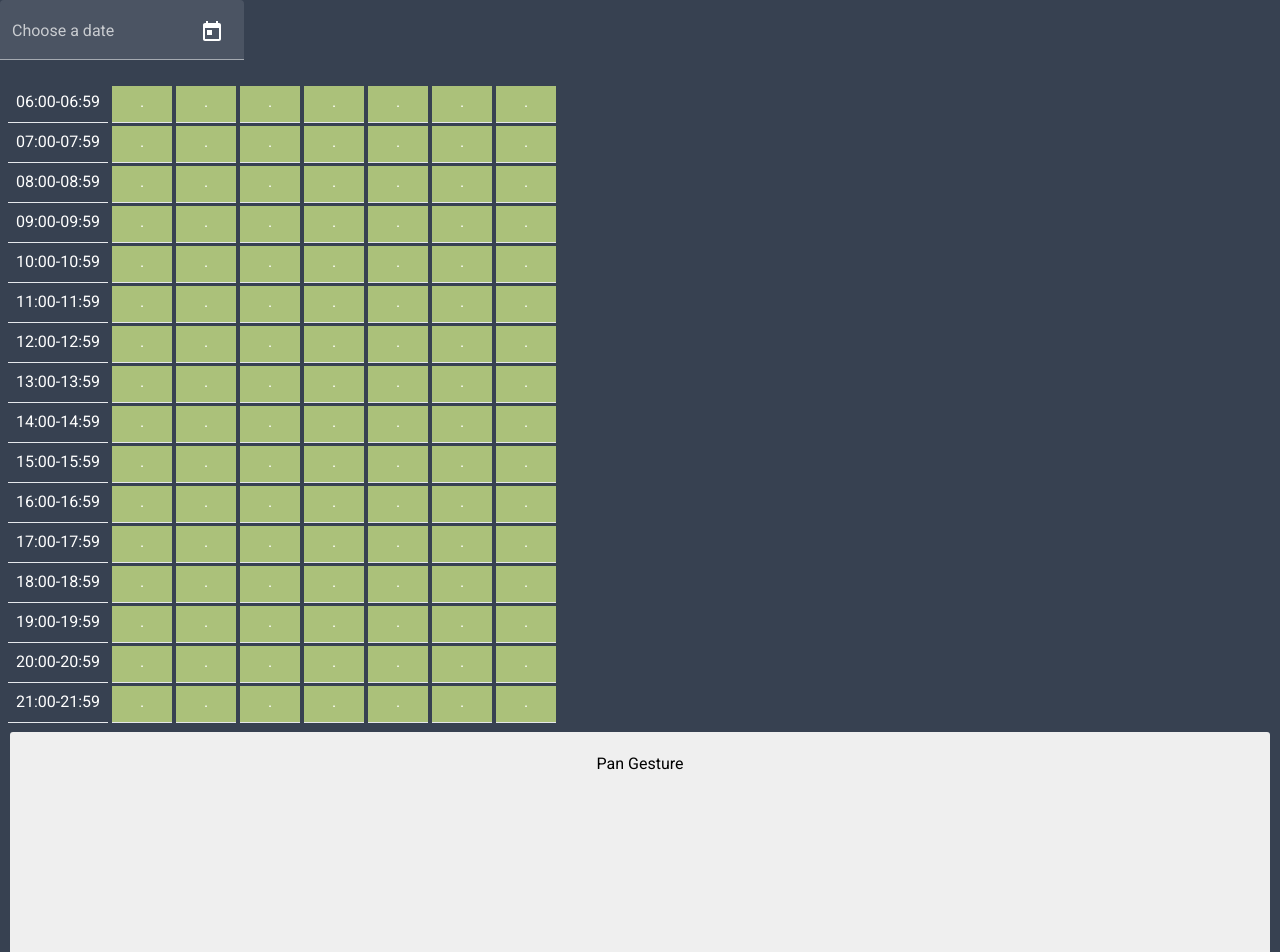
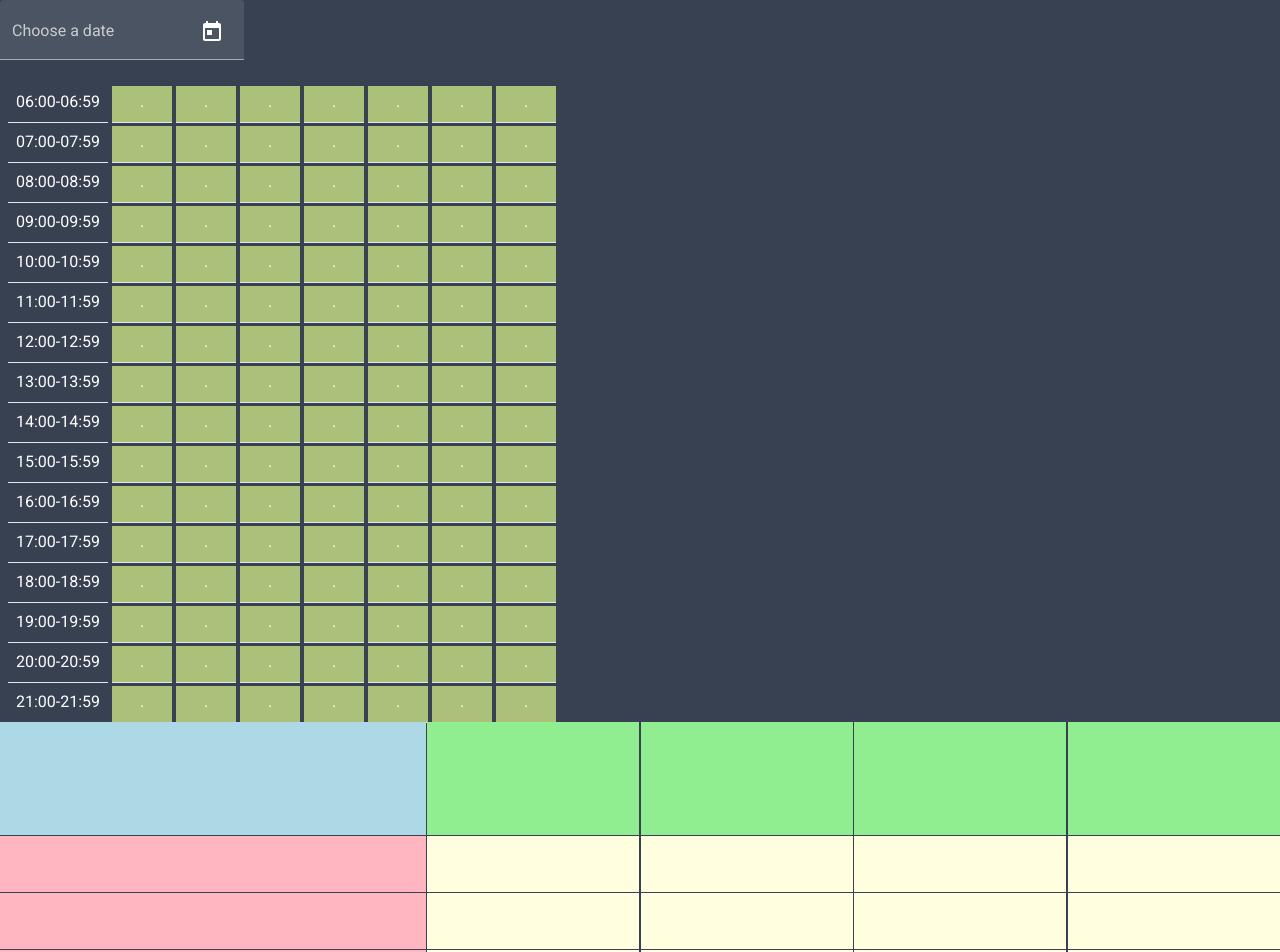
Before and after one commit to DonCorleone/laundry-reservation, an Angular app: page / in a window 1280 px wide. Shown: the top 952 px of the page. Built offline with nearby package versions, Linux system fonts and the light colour scheme.

Commit message:
semi manual grid

```diff
--- a/src/app/app.component.html
+++ b/src/app/app.component.html
@@ -1,10 +1,6 @@
 <div class="flex-col bg-gray-700 w-full">
   <app-calendar></app-calendar>
   <app-park></app-park>
-  <div class="gesture__zone" (pan)="onPan($event)" (tap)="onTap($event)">
-    <h1>Pan Gesture</h1>
-    <p [innerHTML]="eventText"></p>
-  </div>
 
   <div
     class="gesture__indicator"
@@ -17,13 +13,15 @@
     [@indicatorState]="indicator.state"></div>
 
 
-  <!--mat-grid-list cols="4" rowHeight="100px">
+  <mat-grid-list cols="6" rowHeight="fit" style="height: 100vh">
     <mat-grid-tile
-      *ngFor="let tile of tiles"
-      [colspan]="tile.cols"
-      [rowspan]="tile.rows"
+      *ngFor="let tile of tiles; index as ix"
+      [colspan]="ix % 5 === 0 ? 2: 1"
+      [rowspan]="ix <= 4 ? 2: 1"
       [style.background]="tile.color">
-      <div class="example-ripple-container mat-elevation-z4 bg-red"
+      <app-hour-header *ngIf="ix % 5 === 0"></app-hour-header>
+      <app-hour *ngIf="ix % 5 !== 0"></app-hour>
+      <!--div class="example-ripple-container mat-elevation-z4 bg-red"
            matRipple
            [matRippleCentered]="centered"
            [matRippleDisabled]="disabled"
@@ -31,9 +29,11 @@
            [matRippleRadius]="radius"
            [matRippleColor]="color">
         Click me
-      </div>
+      </div-->
     </mat-grid-tile>
   </mat-grid-list>
+
+
   <mat-checkbox [(ngModel)]="centered" class="example-ripple-checkbox">Centered</mat-checkbox>
   <mat-checkbox [(ngModel)]="disabled" class="example-ripple-checkbox">Disabled</mat-checkbox>
   <mat-checkbox [(ngModel)]="unbounded" class="example-ripple-checkbox">Unbounded</mat-checkbox>
@@ -52,7 +52,11 @@
        [matRippleRadius]="radius"
        [matRippleColor]="color">
     Click me
-  </div-->
+  </div>
 
 
 </div>
+<div class="gesture__zone" (pan)="onPan($event)" (tap)="onTap($event)">
+  <h1>Pan Gesture</h1>
+  <p [innerHTML]="eventText"></p>
+</div>
--- a/src/app/app.component.ts
+++ b/src/app/app.component.ts
@@ -14,12 +14,73 @@ export interface Tile {
   animations: IndicatorAnimations
 })
 export class AppComponent {
-/*  title = 'laundry';
+  title = 'laundry';
   tiles: Tile[] = [
-    {text: 'One', cols: 3, rows: 1, color: 'lightblue'},
-    {text: 'Two', cols: 1, rows: 2, color: 'lightgreen'},
-    {text: 'Three', cols: 1, rows: 1, color: 'lightpink'},
-    {text: 'Four', cols: 2, rows: 1, color: '#DDBDF1'},
+    {text: 'x', cols: 1, rows: 1, color: 'lightblue'},
+    {text: 'WM1', cols: 1, rows: 1, color: 'lightgreen'},
+    {text: 'TB1', cols: 1, rows: 1, color: 'lightgreen'},
+    {text: 'WM2', cols: 1, rows: 1, color: 'lightgreen'},
+    {text: 'TB2', cols: 1, rows: 1, color: 'lightgreen'},
+    {text: '06', cols: 1, rows: 1, color: 'lightpink'},
+    {text: 'WM1', cols: 1, rows: 1, color: 'lightyellow'},
+    {text: 'TB1', cols: 1, rows: 1, color: 'lightyellow'},
+    {text: 'WM2', cols: 1, rows: 1, color: 'lightyellow'},
+    {text: 'TB2', cols: 1, rows: 1, color: 'lightyellow'},
+    {text: '06', cols: 1, rows: 1, color: 'lightpink'},
+    {text: 'WM1', cols: 1, rows: 1, color: 'lightyellow'},
+    {text: 'TB1', cols: 1, rows: 1, color: 'lightyellow'},
+    {text: 'WM2', cols: 1, rows: 1, color: 'lightyellow'},
+    {text: 'TB2', cols: 1, rows: 1, color: 'lightyellow'},
+    {text: '06', cols: 1, rows: 1, color: 'lightpink'},
+    {text: 'WM1', cols: 1, rows: 1, color: 'lightyellow'},
+    {text: 'TB1', cols: 1, rows: 1, color: 'lightyellow'},
+    {text: 'WM2', cols: 1, rows: 1, color: 'lightyellow'},
+    {text: 'TB2', cols: 1, rows: 1, color: 'lightyellow'},
+    {text: '06', cols: 1, rows: 1, color: 'lightpink'},
+    {text: 'WM1', cols: 1, rows: 1, color: 'lightyellow'},
+    {text: 'TB1', cols: 1, rows: 1, color: 'lightyellow'},
+    {text: 'WM2', cols: 1, rows: 1, color: 'lightyellow'},
+    {text: 'TB2', cols: 1, rows: 1, color: 'lightyellow'},
+    {text: '06', cols: 1, rows: 1, color: 'lightpink'},
+    {text: 'WM1', cols: 1, rows: 1, color: 'lightyellow'},
+    {text: 'TB1', cols: 1, rows: 1, color: 'lightyellow'},
+    {text: 'WM2', cols: 1, rows: 1, color: 'lightyellow'},
+    {text: 'TB2', cols: 1, rows: 1, color: 'lightyellow'},
+    {text: '06', cols: 1, rows: 1, color: 'lightpink'},
+    {text: 'WM1', cols: 1, rows: 1, color: 'lightyellow'},
+    {text: 'TB1', cols: 1, rows: 1, color: 'lightyellow'},
+    {text: 'WM2', cols: 1, rows: 1, color: 'lightyellow'},
+    {text: 'TB2', cols: 1, rows: 1, color: 'lightyellow'},
+    {text: '06', cols: 1, rows: 1, color: 'lightpink'},
+    {text: 'WM1', cols: 1, rows: 1, color: 'lightyellow'},
+    {text: 'TB1', cols: 1, rows: 1, color: 'lightyellow'},
+    {text: 'WM2', cols: 1, rows: 1, color: 'lightyellow'},
+    {text: 'TB2', cols: 1, rows: 1, color: 'lightyellow'},
+    {text: '06', cols: 1, rows: 1, color: 'lightpink'},
+    {text: 'WM1', cols: 1, rows: 1, color: 'lightyellow'},
+    {text: 'TB1', cols: 1, rows: 1, color: 'lightyellow'},
+    {text: 'WM2', cols: 1, rows: 1, color: 'lightyellow'},
+    {text: 'TB2', cols: 1, rows: 1, color: 'lightyellow'},
+    {text: '06', cols: 1, rows: 1, color: 'lightpink'},
+    {text: 'WM1', cols: 1, rows: 1, color: 'lightyellow'},
+    {text: 'TB1', cols: 1, rows: 1, color: 'lightyellow'},
+    {text: 'WM2', cols: 1, rows: 1, color: 'lightyellow'},
+    {text: 'TB2', cols: 1, rows: 1, color: 'lightyellow'},
+    {text: '06', cols: 1, rows: 1, color: 'lightpink'},
+    {text: 'WM1', cols: 1, rows: 1, color: 'lightyellow'},
+    {text: 'TB1', cols: 1, rows: 1, color: 'lightyellow'},
+    {text: 'WM2', cols: 1, rows: 1, color: 'lightyellow'},
+    {text: 'TB2', cols: 1, rows: 1, color: 'lightyellow'},
+    {text: '06', cols: 1, rows: 1, color: 'lightpink'},
+    {text: 'WM1', cols: 1, rows: 1, color: 'lightyellow'},
+    {text: 'TB1', cols: 1, rows: 1, color: 'lightyellow'},
+    {text: 'WM2', cols: 1, rows: 1, color: 'lightyellow'},
+    {text: 'TB2', cols: 1, rows: 1, color: 'lightyellow'},
+    {text: '06', cols: 1, rows: 1, color: 'lightpink'},
+    {text: 'WM1', cols: 1, rows: 1, color: 'lightyellow'},
+    {text: 'TB1', cols: 1, rows: 1, color: 'lightyellow'},
+    {text: 'WM2', cols: 1, rows: 1, color: 'lightyellow'},
+    {text: 'TB2', cols: 1, rows: 1, color: 'lightyellow'}
   ];
 
   centered = false;
@@ -28,7 +89,7 @@ export class AppComponent {
 
   radius: number = 0;
   color: string = 'black';
- */
+
   eventText = '';
   indicators;
 
```
